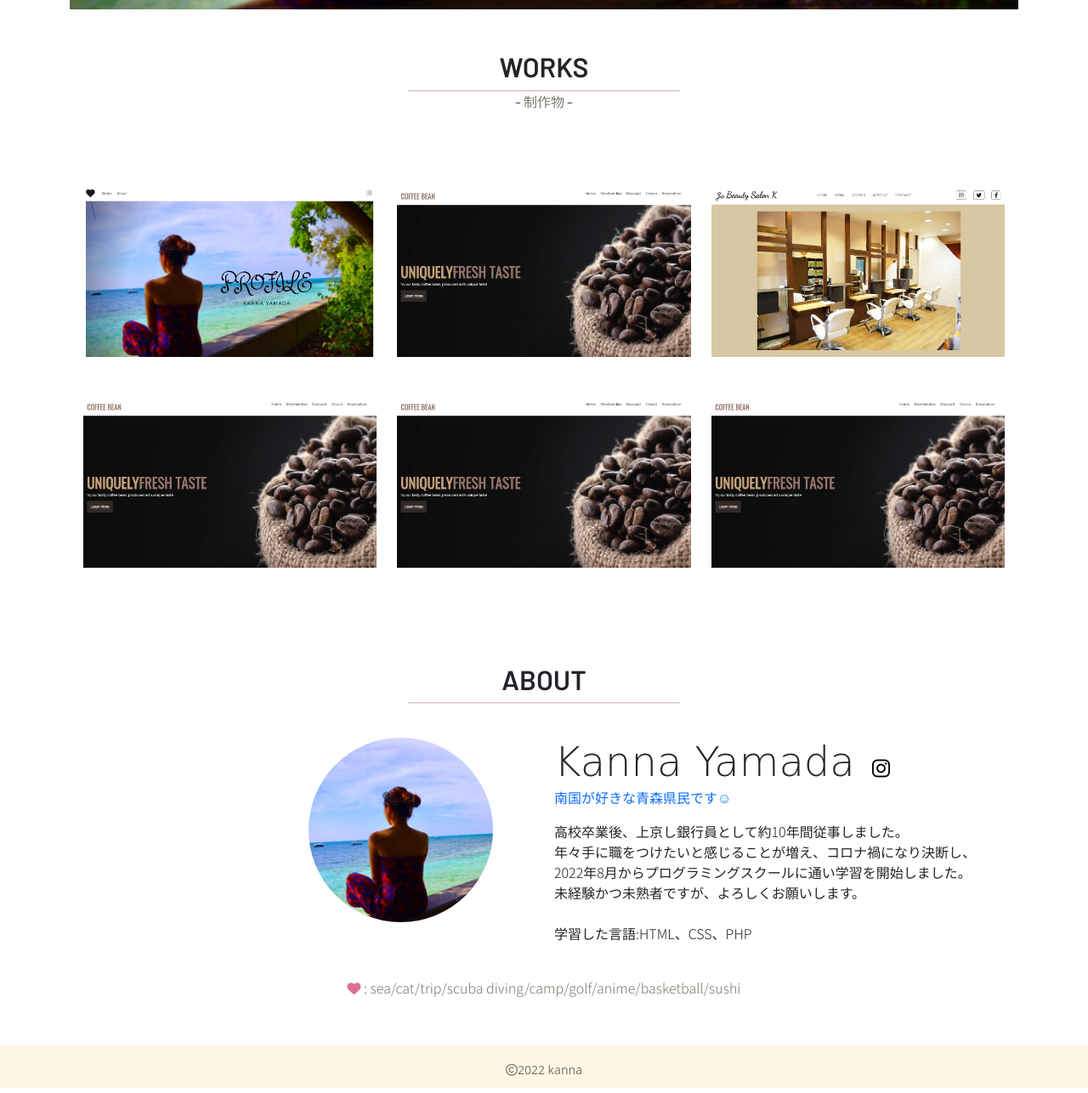
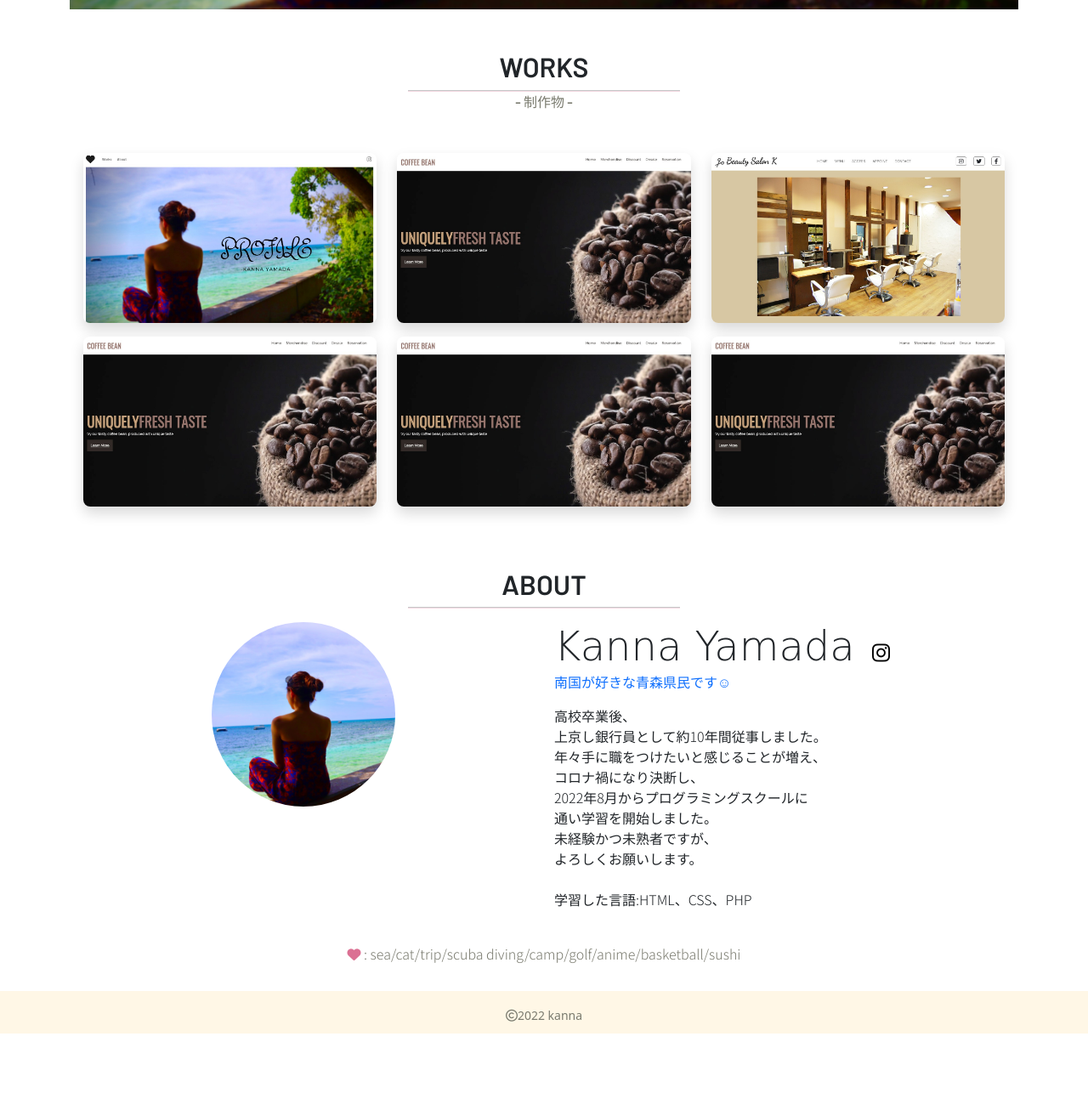
Before and after one commit to yiag/demo2.github.io, a plain HTML site: page index.html in a window 1280 px wide. Shown: the part 684-1970 px from the top of the page at 85% size. After the commit the page ends 1906 px from the top, so only its background shows below. Drawn offline with nearby package versions, Linux system fonts and the light colour scheme; a web font is replaced by a local one.

Commit message:
Add files via upload

```diff
--- a/index.html
+++ b/index.html
@@ -53,57 +53,59 @@
     <hr class="m-auto">
     <p class="text-center">- 制作物 -</p>
     <!-- contents -->
-    <div class="container my-4 p-3 rounded-3">
-      <!-- <div class="items"> -->
+    <div class="container p-3 rounded-3">
         <!-- 1 -->
-        <div class="row text-center mx-auto my-5">
-          <div class="col item item">
-            <a href="https://yiag.github.io/demo2.github.io/" target="_blank"><img src="images/work2.jpg" alt="work1" class="img-fluid w-20" style="height: 200px;"></a>
+        <div class="row text-center mx-auto my-2">
+          <div class="col-md-4 item mt-2">
+            <a href="https://yiag.github.io/demo2.github.io/" target="_blank"><img src="images/work2.jpg" alt="work1" class="img-fluid w-20 rounded-3 shadow" style="height: 200px;"></a>
           </div>
-          <div class="col item">
-            <a href="https://yiag.github.io/demo1-github-io/" target="_blank"><img src="images/work1.jpg" alt="work2" class="img-fluid w-20" style="height: 200px;"></a>
+          <div class="col-md-4 item mt-2">
+            <a href="https://yiag.github.io/demo1-github-io/" target="_blank"><img src="images/work1.jpg" alt="work2" class="img-fluid w-20 rounded-3 shadow" style="height: 200px;"></a>
           </div>
-          <div class="col item">
-            <a href="https://yiag.github.io/demo3.github.io/" target="_blank"><img src="images/work3.jpg" alt="work3" class="img-fluid w-20" style="height: 200px;" style="height: 200px;"></a>
+          <div class="col-md-4 item mt-2">
+            <a href="https://yiag.github.io/salonK.github.io/" target="_blank"><img src="images/work3.jpg" alt="work3" class="img-fluid w-20 rounded-3 shadow" style="height: 200px;" style="height: 200px;"></a>
           </div>
         <!-- 2 -->
         </div>
-        <div class="row text-center mx-auto my-5">
-          <div class="col item">
-            <a href="https://yiag.github.io/demo1-github-io/" target="_blank"><img src="images/work1.jpg" alt="work1" class="img-fluid w-20" style="height: 200px;"></a>
+        <div class="row text-center mx-auto my-2">
+          <div class="col-md-4 item mt-2">
+            <a href="https://yiag.github.io/demo1-github-io/" target="_blank"><img src="images/work1.jpg" alt="work1" class="img-fluid w-20 rounded-3 shadow" style="height: 200px;"></a>
           </div>
-          <div class="col item">
-            <a href="https://yiag.github.io/demo1-github-io/" target="_blank"><img src="images/work1.jpg" alt="work1" class="img-fluid w-20" style="height: 200px;"></a>
+          <div class="col-md-4 item mt-2">
+            <a href="https://yiag.github.io/demo1-github-io/" target="_blank"><img src="images/work1.jpg" alt="work1" class="img-fluid w-20 rounded-3 shadow" style="height: 200px;"></a>
           </div>
-          <div class="col item">
-            <a href="https://yiag.github.io/demo1-github-io/" target="_blank"><img src="images/work1.jpg" alt="work1" class="img-fluid w-20" style="height: 200px;"></a>
+          <div class="col-md-4 item mt-2">
+            <a href="https://yiag.github.io/demo1-github-io/" target="_blank"><img src="images/work1.jpg" alt="work1" class="img-fluid w-20 rounded-3 shadow" style="height: 200px;"></a>
           </div>
         </div>
-      <!-- </div>    items end -->
       </div>
   </section>
 
   <section class="about" id="about">
-    <h2 class=" text-center mt-5">ABOUT</h2>
+    <h2 class="text-center mt-5">ABOUT</h2>
     <hr class="m-auto">
-    <div class="container my-4 p-3">
+    <div class="about-all container p-3">
       <div class="row">
-        <div class="col">
-          <img src="images/me.png" alt="me" class="img-fluid rounded rounded-circle float-end me-5" style="width: 40%;">
+        <div class="col-md-6 text-center">
+          <img src="images/me.png" alt="me" class="img-fluid rounded rounded-circle" style="width: 40%;">
         </div>
-        <div class="col">
+        <div class="col-sm-6 mx-auto">
+          <div class="about-contents">
             <span class="name display-5">Kanna Yamada</span>
             <span class="instalogo">
               <a href="#" target="_blank"><i class="fa-brands fa-instagram fs-4 ms-3"></i></a>
             </span>
+            <div class="about-commnt">
               <p class="text-primary">南国が好きな青森県民です☺︎</p>
-          <p>高校卒業後、上京し銀行員として約10年間従事しました。<br>
-             年々手に職をつけたいと感じることが増え、コロナ禍になり決断し、<br>
-             2022年8月からプログラミングスクールに通い学習を開始しました。<br>
-             未経験かつ未熟者ですが、よろしくお願いします。<br><br>
+              <p>高校卒業後、<br class="sp">上京し銀行員として約10年間従事しました。<br>
+                年々手に職をつけたいと感じることが増え、<br class="sp">コロナ禍になり決断し、<br>
+                2022年8月からプログラミングスクールに<br class="sp">通い学習を開始しました。<br>
+                未経験かつ未熟者ですが、<br class="sp">よろしくお願いします。<br><br>
                 学習した言語:HTML、CSS、PHP
               </p>
               <br>
+            </div>
+          </div>
         </div>
         <div class="text-center">
             <p>
```
Lines whose indentation alone changed are shown as unchanged.
